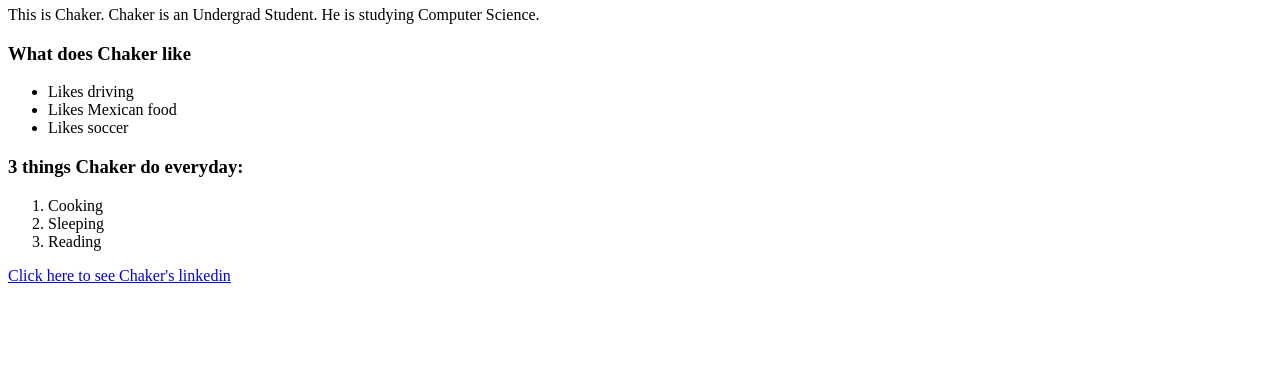
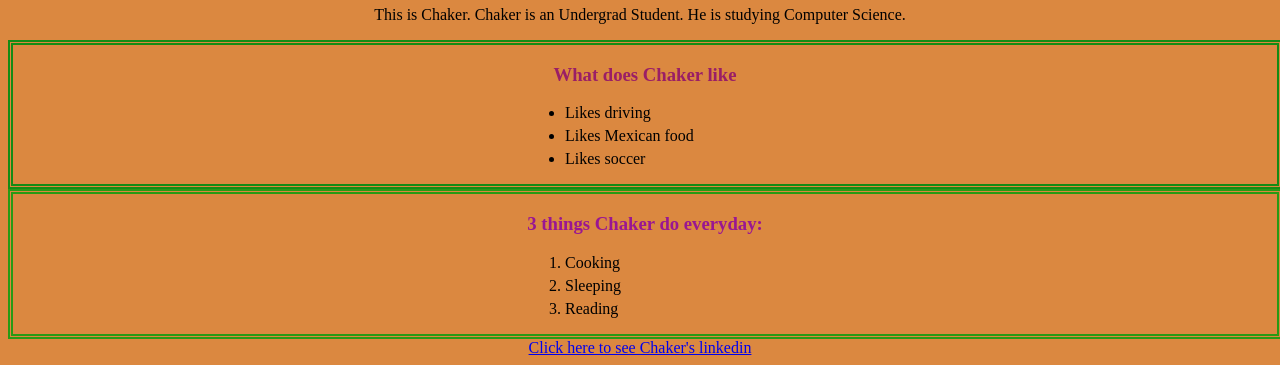
Before and after one commit to ChakerBaloch/ClassWork, a plain HTML site: page index.html in a window 1280 px wide. Shown: the part 469-834 px from the top of the page. Before the commit the page ends 800 px from the top, so only its background shows below. Drawn offline with Linux system fonts and the light colour scheme.

Commit message:
Centered align the page and put some colors in it.

```diff
--- a/index.html
+++ b/index.html
@@ -4,6 +4,7 @@
     <!--Heading-->
     <head>
         <title> My First Web Page</title>
+        <link href="./style.css" rel="stylesheet">
 
 
     </head>
@@ -27,7 +28,7 @@
 
             <div class="lists">
                   <div>
-                    <h3>What does Chaker like</h3>
+                    <h3 id="firstList">What does Chaker like</h3>
                         <ul>
                             <li>Likes driving</li>
                             <li>Likes Mexican food</li>
@@ -36,8 +37,8 @@
                   </div>
             </div>
 
-            <div>
-                <h3>3 things Chaker do everyday:</h3>
+            <div class="list2">
+                <h3 id="secondList">3 things Chaker do everyday:</h3>
                     <ol>
                         <li>Cooking</li>
                         <li>Sleeping</li>
--- /dev/null
+++ b/style.css
@@ -0,0 +1,38 @@
+body{
+    background-color: rgb(219, 136, 64);
+}
+
+body{
+    text-align: center;
+}
+h1{
+    color:purple;
+}
+
+#firstList {
+    color:rgb(154, 30, 102);
+
+}
+
+#secondList {
+    color:rgb(153, 22, 146)
+}
+.lists{
+    border: 5px double rgb(20, 139, 20);
+    width:100%;
+    height:100%;
+}
+.list2{
+        border: 5px double rgb(40, 154, 20);
+        width:100%;
+        height:100%;
+    }
+.lists ul li{
+
+    width:200px;margin:5px auto;
+    text-align: left;
+}
+.list2 ol li{
+    width:200px; margin:5px auto;
+    text-align: left;
+}
```
Also changed, not shown: 2 other files.
